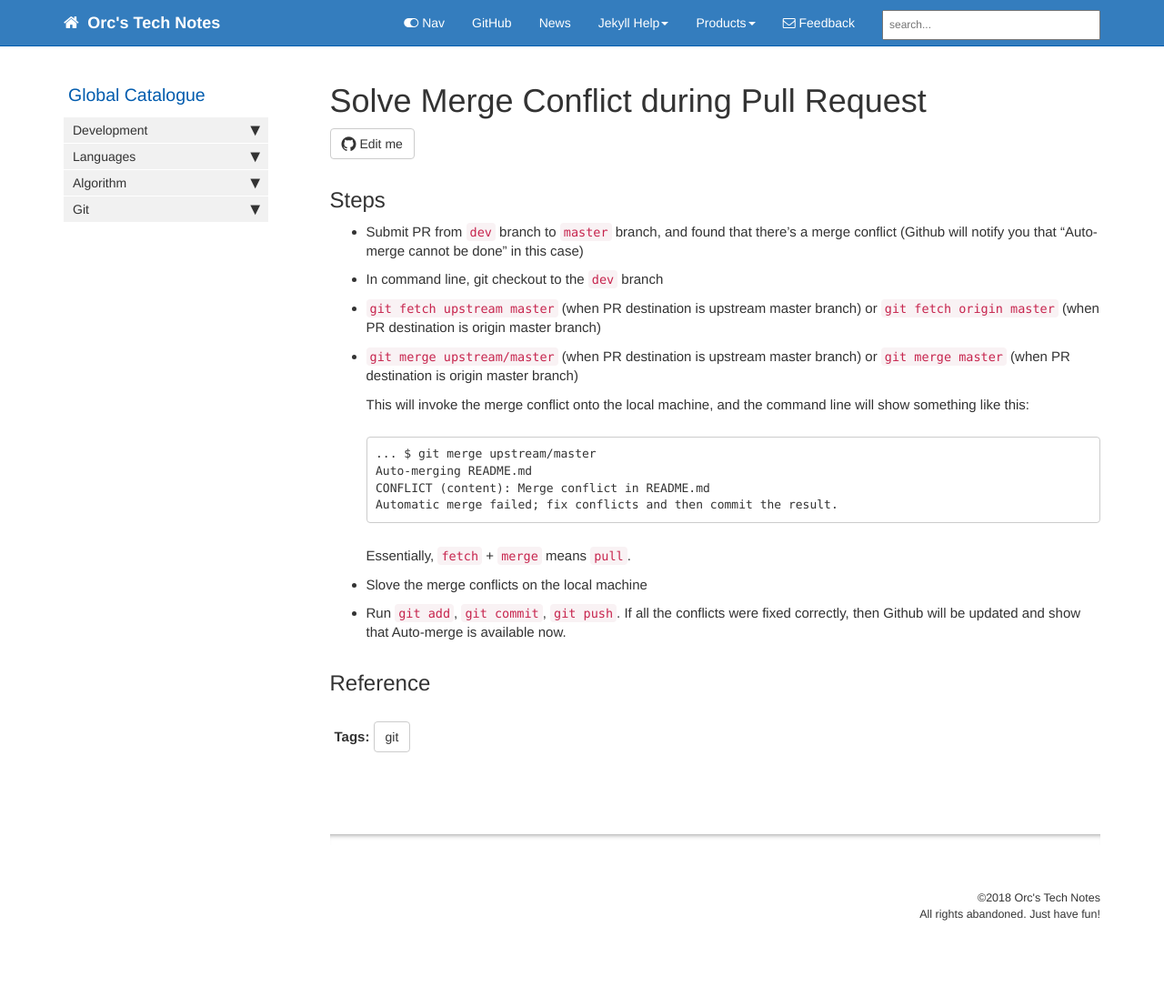
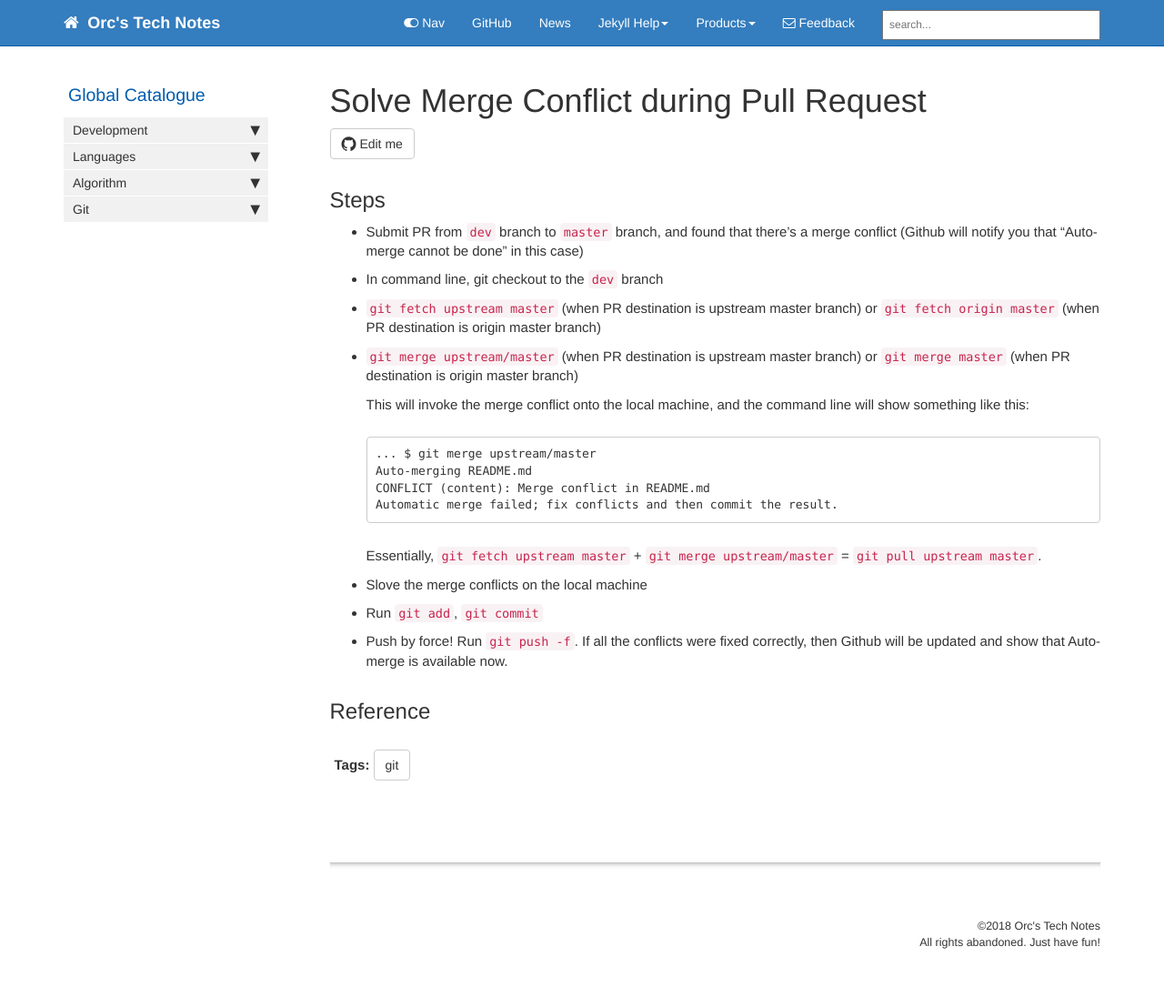
Before and after one commit to HungryOrc/hungryorc.github.io, a Jekyll site: the page built from pages/git/merge_conflict.md, in a window 1280 px wide. Shown: the whole page at 91% size. Built offline with Jekyll 4.4.1, drawn with Linux system fonts in a browser that asks for light colours; nearby versions of some CDN libraries; comment, search, counter and statistics services are not loaded; before the commit the page ends 1065 px from its top, so only the background shows below that.

Commit message:
Update merge_conflict.md

````diff
--- a/pages/git/merge_conflict.md
+++ b/pages/git/merge_conflict.md
@@ -27,11 +27,13 @@ toc: false
   Automatic merge failed; fix conflicts and then commit the result.
   ```
 
-  Essentially, `fetch` + `merge` means `pull`.
+  Essentially, `git fetch upstream master` + `git merge upstream/master` = `git pull upstream master`.
 
 * Slove the merge conflicts on the local machine
 
-* Run `git add`, `git commit`, `git push`. If all the conflicts were fixed correctly, then Github will be updated and show that Auto-merge is available now.
+* Run `git add`, `git commit`
+
+* Push by force! Run `git push -f`. If all the conflicts were fixed correctly, then Github will be updated and show that Auto-merge is available now.
 
 ## Reference
 
````
